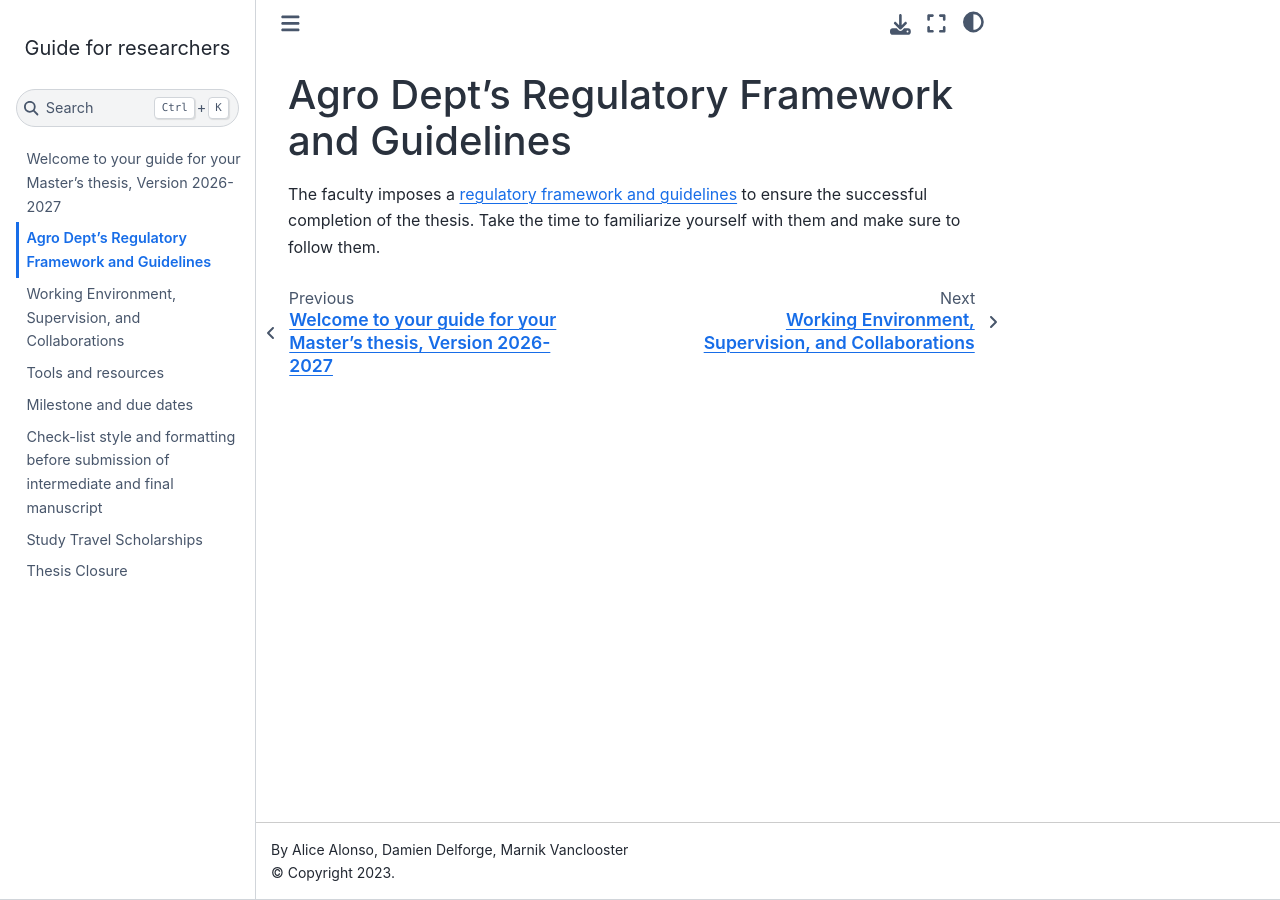
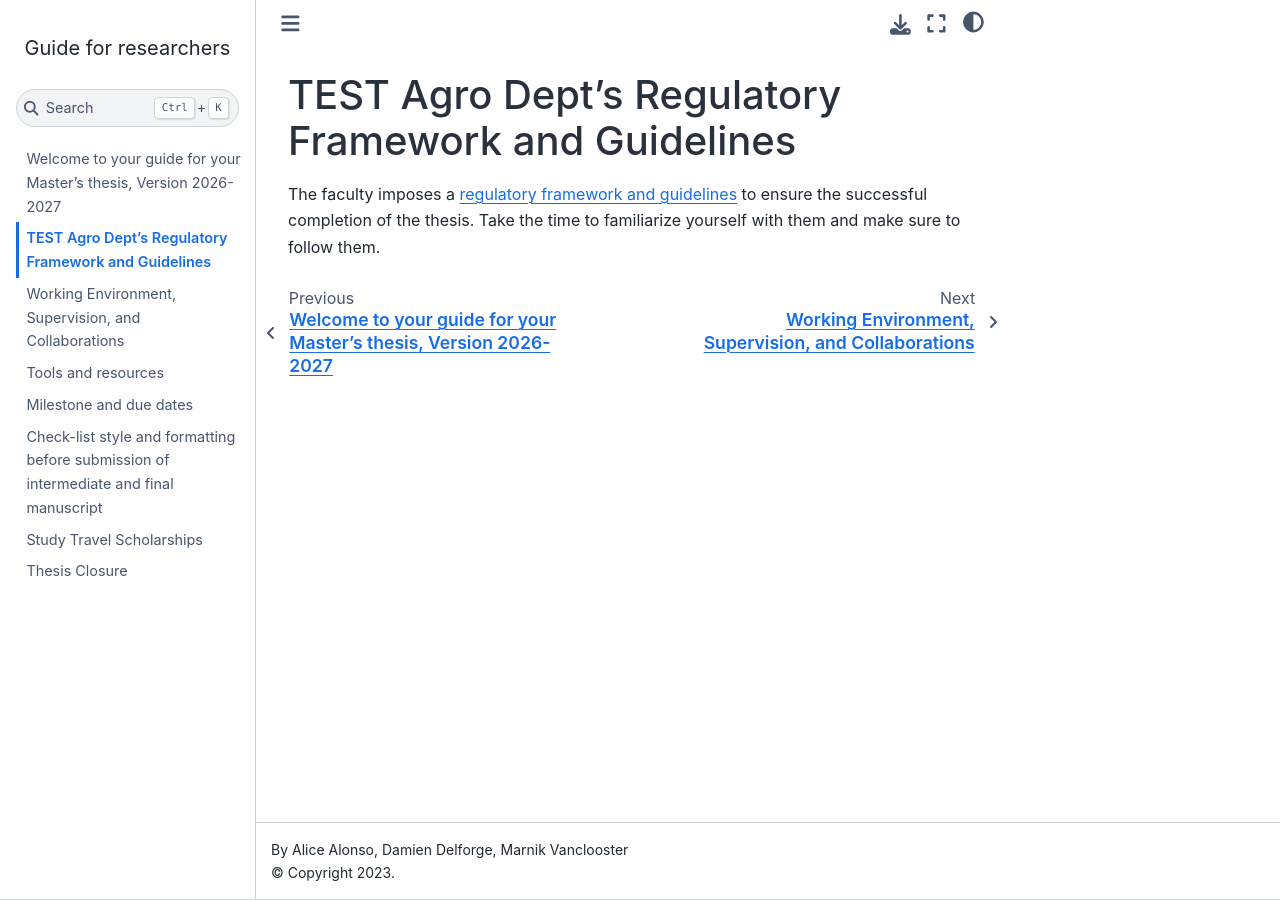
Before and after one commit to GERUlab/guide4researchers, a Jupyter Book: the page built from chapter1.md, in a window 1280 px wide. Built offline with Jupyter Book 1.0.4 settings and Sphinx 7.4.7 and the Sphinx Book theme 1.1.4, drawn with Linux system fonts in a browser that asks for light colours.

Commit message:
Test Update chapter1.md

```diff
--- a/chapter1.md
+++ b/chapter1.md
@@ -1,3 +1,3 @@
-# Agro Dept's Regulatory Framework and Guidelines
+# TEST Agro Dept's Regulatory Framework and Guidelines
 
 The faculty imposes a [regulatory framework and guidelines](https://www.uclouvain.be/fr/facultes/agro/restricted/memoires-de-fin-d-etudes) to ensure the successful completion of the thesis. Take the time to familiarize yourself with them and make sure to follow them.
```
